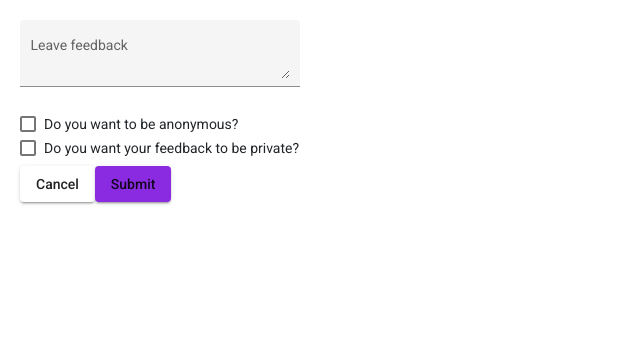
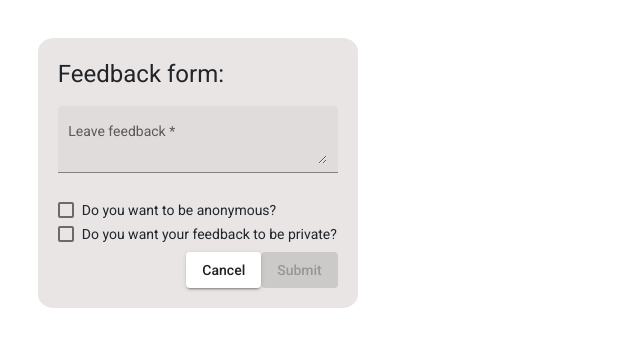
Before and after one commit to darkoo59/hospital-public, an Angular app: page /home in a window 1280 px wide. Shown: the top 346 px of the page, without its empty margins (0-640 px from the left). Built offline with nearby package versions, Linux system fonts and the light colour scheme.

Commit message:
created validations and decorated the form

```diff
--- a/src/app/modules/pages/home/home.component.css
+++ b/src/app/modules/pages/home/home.component.css
@@ -1,4 +1,4 @@
-.feedback-form {
+  .feedback-form {
     min-width: 150px;
     max-width: 500px;
     width: 100%;
@@ -13,8 +13,16 @@
     height: 270px;
     padding: 20px;
     width: 320px;
+    background-color: rgb(233, 229, 229);
+    border-radius: 5%;
+    margin: 1cm;
   }
 
   .submit-button{
     background-color: blueviolet;
+    float: right;
   }
+
+  .button-position {
+    float: right;
+  }
--- a/src/app/modules/pages/home/home.component.html
+++ b/src/app/modules/pages/home/home.component.html
@@ -1,22 +1,26 @@
 <section class="form">
+    <h1> Feedback form: </h1>
     <form [formGroup]="feedbackForm">
 
         <mat-form-field class="form-field" appearance="fill">
             <mat-label for="feedbackText">Leave feedback</mat-label>
-            <textarea matInput placeholder="Share your opinions..." id="feedbackText" formControlName="feedbackText"></textarea>
+            <textarea matInput placeholder="Share your opinions: 1-500 characters" id="feedbackText" formControlName="feedbackText"
+            required minlength="1"></textarea>
         </mat-form-field>
 
         <section>
-            <mat-checkbox class="example-margin" id = "anonymity" formControlName = "anonymity"> Do you want to be anonymous? </mat-checkbox>
+            <mat-checkbox class="example-margin" id="anonymity" formControlName="anonymity"
+             matTooltip="Your profile won't be presented next to the feedback." matTooltipPosition="right"> Do you want to be anonymous? </mat-checkbox>
         </section>
 
         <section class="form-field">
-            <mat-checkbox class="example-margin" id = "privatisation" formControlName = "privatisation"> Do you want your feedback to be private? </mat-checkbox>
+            <mat-checkbox class="example-margin" id = "privatisation" formControlName = "privatisation"
+             matTooltip="The manager won't be able to make the feedback public." matTooltipPosition="right"> Do you want your feedback to be private? </mat-checkbox>
         </section>
 
         <section>
-            <button mat-raised-button> Cancel </button>
-            <button mat-raised-button disabled [disabled]="!feedbackForm.valid" class="submit-button"> Submit </button>
+           <button mat-raised-button disabled [disabled]="!feedbackForm.valid" class="submit-button"> Submit </button>
+           <button mat-raised-button class="button-position"> Cancel </button>
         </section>
 </form>
 </section>
--- a/src/app/modules/pages/home/home.component.ts
+++ b/src/app/modules/pages/home/home.component.ts
@@ -1,5 +1,5 @@
 import { Component } from '@angular/core';
-import { FormGroup, FormControl } from '@angular/forms';
+import { FormGroup, FormControl, Validators } from '@angular/forms';
 
 @Component({
   selector: 'app-home',
@@ -9,7 +9,7 @@ import { FormGroup, FormControl } from '@angular/forms';
 export class HomeComponent{
 
   feedbackForm = new FormGroup({
-    feedbackText: new FormControl(''),
+    feedbackText: new FormControl('', Validators.maxLength(500)),
     anonymity: new FormControl(),
     privatisation: new FormControl()
   })
--- a/src/app/modules/pages/pages.module.ts
+++ b/src/app/modules/pages/pages.module.ts
@@ -8,6 +8,7 @@ import { MatInputModule } from '@angular/material/input';
 import { MatCheckboxModule } from '@angular/material/checkbox';
 import { MatButtonModule } from '@angular/material/button';
 import { MatFormFieldModule } from "@angular/material/form-field";
+import { MatTooltipModule } from '@angular/material/tooltip';
 
 @NgModule({
   declarations: [
@@ -21,7 +22,8 @@ import { MatFormFieldModule } from "@angular/material/form-field";
     MatInputModule,
     MatCheckboxModule,
     MatButtonModule,
-    MatFormFieldModule
+    MatFormFieldModule,
+    MatTooltipModule
   ]
 })
 export class PagesModule { }
```
